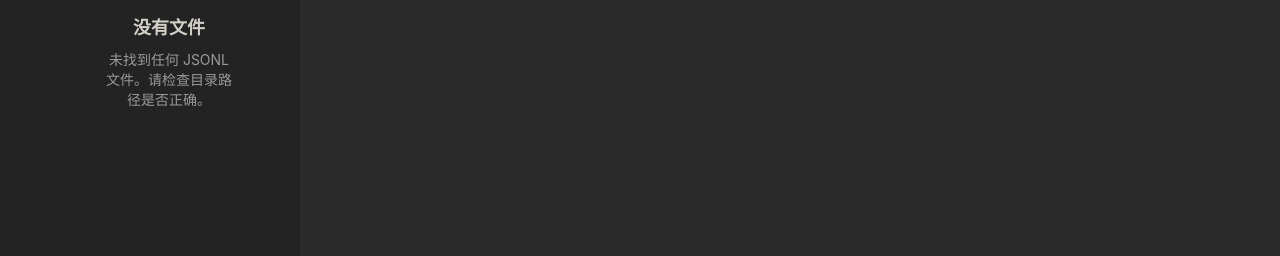
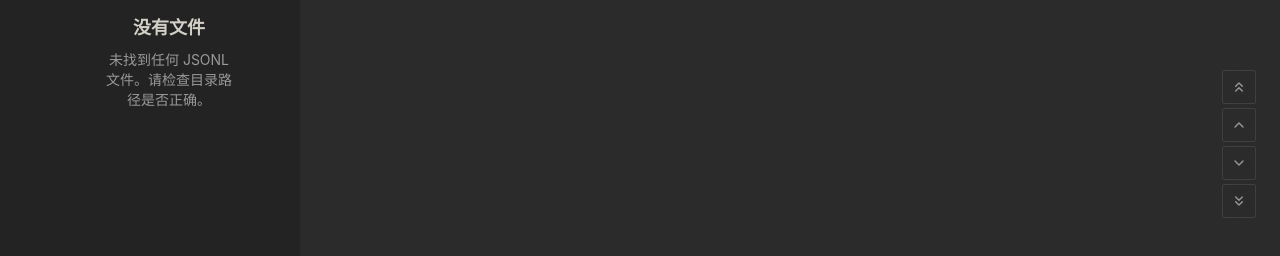
Before and after one commit to chenqidi/cc-viewer, a React (Vite) app: page / in a window 1280 px wide. Shown: the part 256-512 px from the top of the page. Built offline with nearby package versions, Linux system fonts and the light colour scheme.

Commit message:
feat: Add message card navigation buttons to support jumping to the first, previous, next, and last messages.

```diff
--- a/src/components/layout/MessagePanel.tsx
+++ b/src/components/layout/MessagePanel.tsx
@@ -1,4 +1,5 @@
-import { ReactNode } from 'react';
+import { ReactNode, useRef, useCallback } from 'react';
+import { ChevronsUp, ChevronUp, ChevronDown, ChevronsDown } from 'lucide-react';
 
 interface MessagePanelProps {
   fileInfo?: ReactNode;
@@ -6,6 +7,70 @@ interface MessagePanelProps {
 }
 
 export function MessagePanel({ fileInfo, messages }: MessagePanelProps) {
+  const scrollContainerRef = useRef<HTMLDivElement>(null);
+
+  // 获取所有消息卡片元素
+  const getMessageCards = useCallback(() => {
+    if (!scrollContainerRef.current) return [];
+    return Array.from(
+      scrollContainerRef.current.querySelectorAll<HTMLElement>('[data-message-id]')
+    );
+  }, []);
+
+  // 获取当前视口中最接近顶部的卡片索引
+  const getCurrentCardIndex = useCallback(() => {
+    const cards = getMessageCards();
+    if (cards.length === 0) return -1;
+
+    const container = scrollContainerRef.current;
+    if (!container) return -1;
+
+    const containerRect = container.getBoundingClientRect();
+
+    for (let i = 0; i < cards.length; i++) {
+      const rect = cards[i].getBoundingClientRect();
+      // 找到第一个底部还在视口内的卡片
+      if (rect.bottom > containerRect.top + 100) {
+        return i;
+      }
+    }
+    return cards.length - 1;
+  }, [getMessageCards]);
+
+  // 跳转到第一个卡片
+  const goToFirst = useCallback(() => {
+    const cards = getMessageCards();
+    if (cards.length > 0) {
+      cards[0].scrollIntoView({ behavior: 'smooth', block: 'start' });
+    }
+  }, [getMessageCards]);
+
+  // 跳转到上一个卡片
+  const goToPrevious = useCallback(() => {
+    const cards = getMessageCards();
+    const currentIndex = getCurrentCardIndex();
+    if (currentIndex > 0) {
+      cards[currentIndex - 1].scrollIntoView({ behavior: 'smooth', block: 'start' });
+    }
+  }, [getMessageCards, getCurrentCardIndex]);
+
+  // 跳转到下一个卡片
+  const goToNext = useCallback(() => {
+    const cards = getMessageCards();
+    const currentIndex = getCurrentCardIndex();
+    if (currentIndex < cards.length - 1) {
+      cards[currentIndex + 1].scrollIntoView({ behavior: 'smooth', block: 'start' });
+    }
+  }, [getMessageCards, getCurrentCardIndex]);
+
+  // 跳转到最后一个卡片
+  const goToLast = useCallback(() => {
+    const cards = getMessageCards();
+    if (cards.length > 0) {
+      cards[cards.length - 1].scrollIntoView({ behavior: 'smooth', block: 'start' });
+    }
+  }, [getMessageCards]);
+
   return (
     <div className="flex flex-col h-full bg-background">
       {/* 文件信息栏 */}
@@ -16,7 +81,7 @@ export function MessagePanel({ fileInfo, messages }: MessagePanelProps) {
       )}
 
       {/* 消息卡片滚动区域 */}
-      <div className="flex-1 overflow-y-auto overflow-x-hidden">
+      <div className="flex-1 overflow-y-auto overflow-x-hidden relative" ref={scrollContainerRef}>
         <div className="max-w-[900px] mx-auto px-6 py-8">
           {messages ? (
             messages
@@ -30,6 +95,40 @@ export function MessagePanel({ fileInfo, messages }: MessagePanelProps) {
             </div>
           )}
         </div>
+
+        {/* 导航按钮组 */}
+        {messages && (
+          <div className="fixed right-6 top-1/2 -translate-y-1/2 flex flex-col gap-1 z-10">
+            <button
+              onClick={goToFirst}
+              className="p-2 rounded-md bg-surface-card/80 hover:bg-surface-muted border border-border-subtle text-text-secondary hover:text-text-primary transition-colors backdrop-blur-sm"
+              title="跳转到第一条消息"
+            >
+              <ChevronsUp className="w-4 h-4" />
+            </button>
+            <button
+              onClick={goToPrevious}
+              className="p-2 rounded-md bg-surface-card/80 hover:bg-surface-muted border border-border-subtle text-text-secondary hover:text-text-primary transition-colors backdrop-blur-sm"
+              title="跳转到上一条消息"
+            >
+              <ChevronUp className="w-4 h-4" />
+            </button>
+            <button
+              onClick={goToNext}
+              className="p-2 rounded-md bg-surface-card/80 hover:bg-surface-muted border border-border-subtle text-text-secondary hover:text-text-primary transition-colors backdrop-blur-sm"
+              title="跳转到下一条消息"
+            >
+              <ChevronDown className="w-4 h-4" />
+            </button>
+            <button
+              onClick={goToLast}
+              className="p-2 rounded-md bg-surface-card/80 hover:bg-surface-muted border border-border-subtle text-text-secondary hover:text-text-primary transition-colors backdrop-blur-sm"
+              title="跳转到最后一条消息"
+            >
+              <ChevronsDown className="w-4 h-4" />
+            </button>
+          </div>
+        )}
       </div>
     </div>
   );
```
